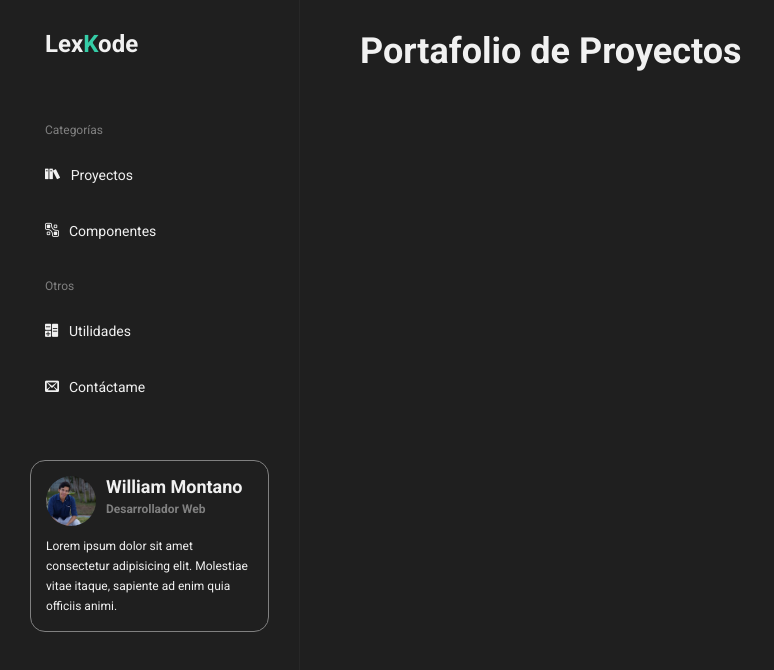
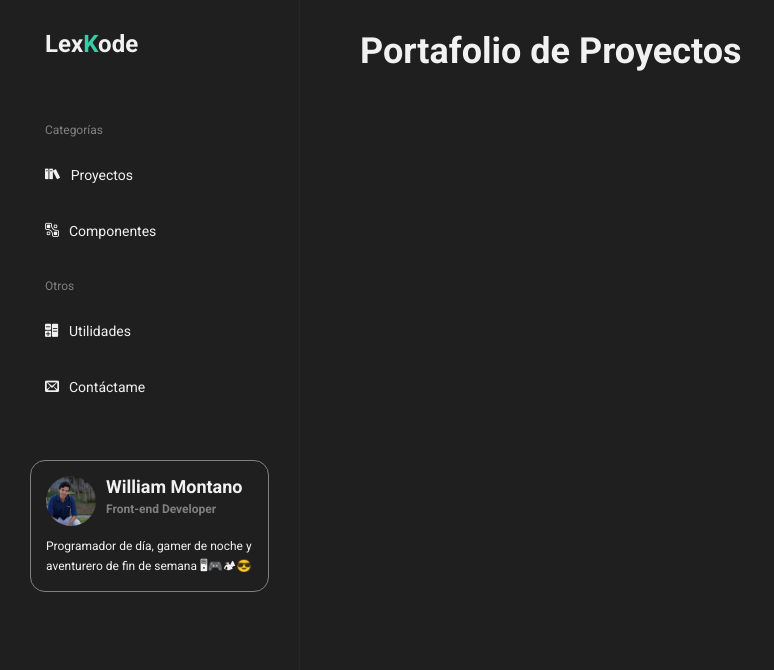
Before and after one commit to lexkode/lexkode.github.io, a plain HTML site: page index.html in a window 1280 px wide. Shown: the whole page, without its empty margins (0-774 px from the left). Drawn offline with Linux system fonts and the light colour scheme; files whose address does not match are found by name.

Commit message:
C2. Correccion de descripcion de profile

```diff
--- a/index.html
+++ b/index.html
@@ -37,10 +37,9 @@
                 </div>
                 <div class="profile__name">
                     <h4>William Montano</h4>
-                    <h5>Desarrollador Web</h5>
+                    <h5>Front-end Developer</h5>
                 </div>
-                <p class="profile__description">Lorem ipsum dolor sit amet consectetur adipisicing elit. Molestiae vitae
-                    itaque, sapiente ad enim quia officiis animi.<p>
+                <p class="profile__description">Programador de día, gamer de noche y aventurero de fin de semana 🖥🎮🏕😎<p>
             </div>
         </div>
         </div>
```
